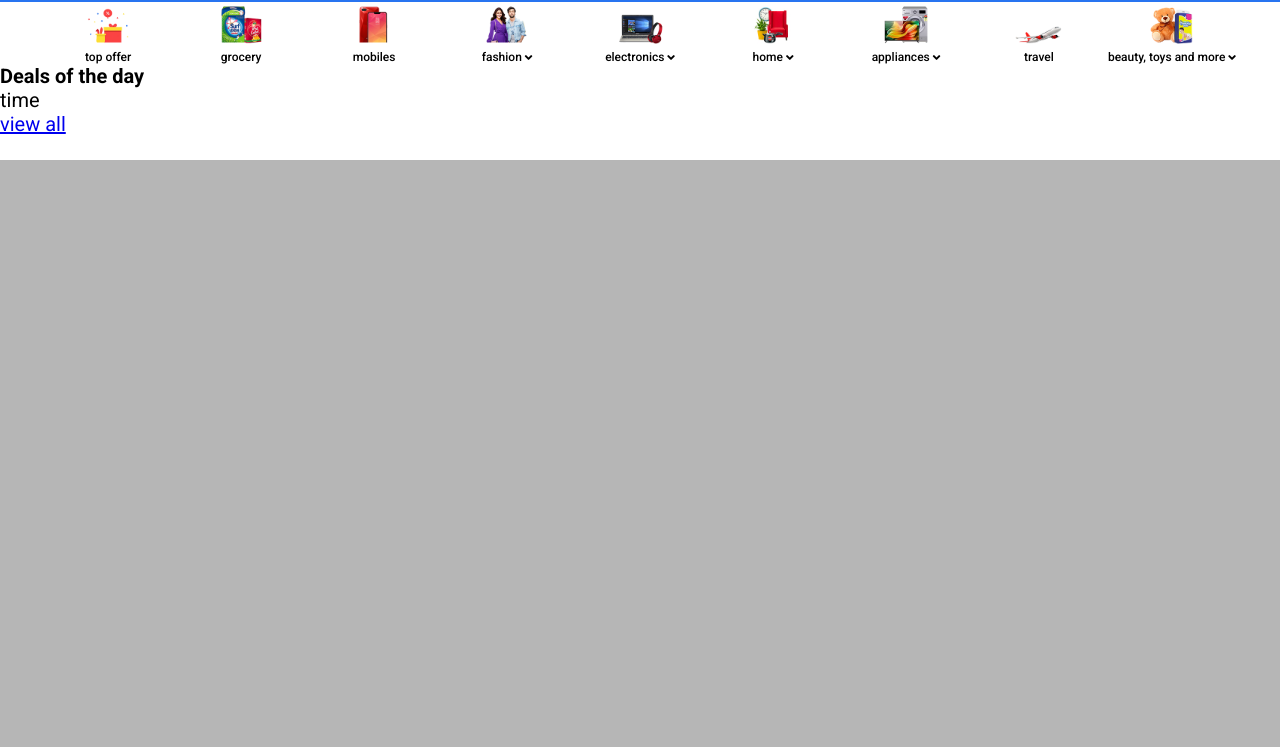
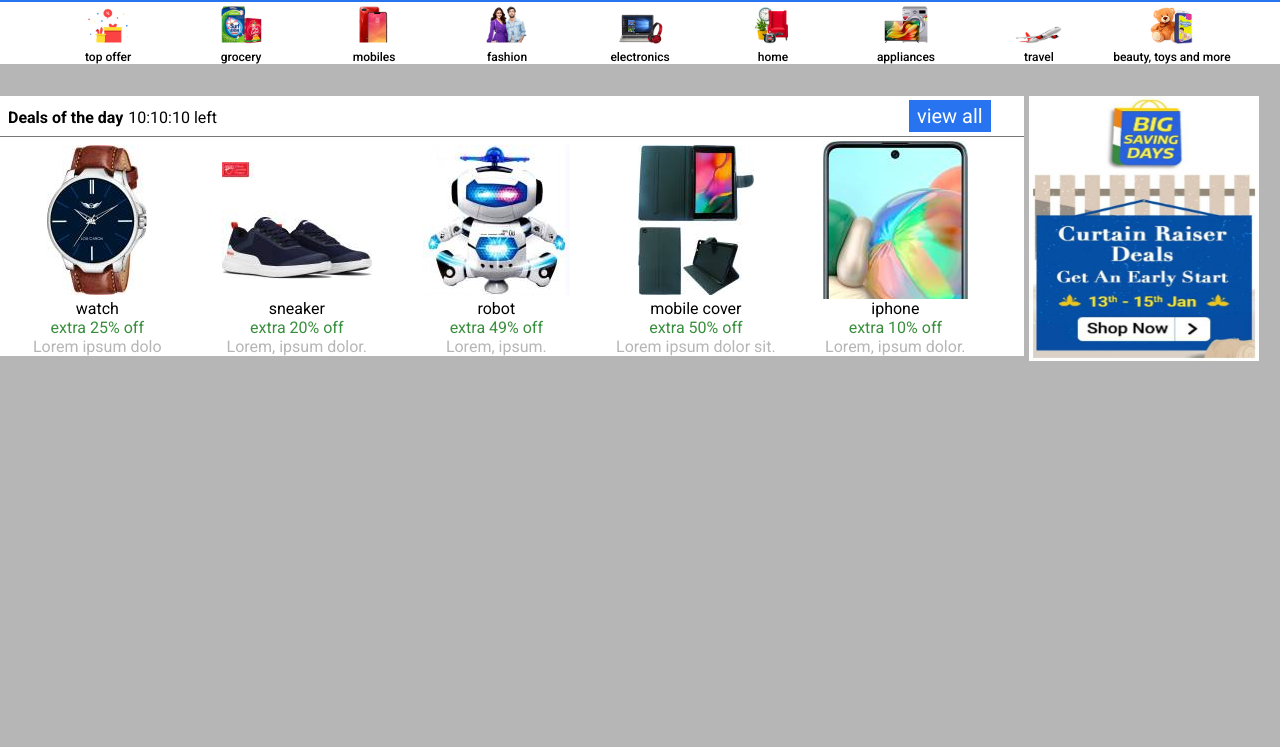
Before and after one commit to smeekas/flipkart, a plain HTML site: page index.html in a window 1280 px wide. Shown: the part 53-800 px from the top of the page. Drawn offline with Linux system fonts and the light colour scheme.

Commit message:
added middle section

```diff
--- a/index.html
+++ b/index.html
@@ -22,13 +22,19 @@
       <nav class="main_nav">
         <ul class="main_nav_items">
           <li class="main_nav_item login"><a href="#">Login</a></li>
-          <li class="main_nav_item"><a href="#">More <i class="fas fa-angle-down"></i></a></li>
-          <li class="main_nav_item"><a href="#"><i class="fas fa-shopping-cart"></i> Cart</a></li>
+          <li class="main_nav_item"><a href="#">More </a></li>
+          <li class="main_nav_item"><a href="#"> Cart</a></li>
         </ul>
       </nav>
-
+      <!-- <i class="fas fa-shopping-cart"></i> -->
+      <!-- <i class="fas fa-angle-down"></i>
+<i class="fas fa-angle-down"></i>
+<i class="fas fa-angle-down"></i>
+<i class="fas fa-angle-down"></i>
+<i class="fas fa-angle-down"></i>
+<i class="fas fa-angle-down"></i> -->
     </header>
-    <main>
+    <section id="top_items">
     <ul id="main_items">
 
      <li class="main_item" id="top_offer">
@@ -56,28 +62,28 @@
       <div class="main_item_img" id="fashion_img">
 
       </div>
-      <p class="main_item_txt">fashion <i class="fas fa-angle-down"></i></p>
+      <p class="main_item_txt">fashion </p>
     </li>
 
     <li class="main_item" id="electronics">
       <div class="main_item_img" id="electronics_img">
 
       </div>
-      <p class="main_item_txt">electronics <i class="fas fa-angle-down"></i></p>
+      <p class="main_item_txt">electronics </p>
     </li>
 
     <li class="main_item" id="home">
       <div class="main_item_img" id="home_img">
 
       </div>
-      <p class="main_item_txt">home <i class="fas fa-angle-down"></i></p>
+      <p class="main_item_txt">home </p>
     </li>
 
     <li class="main_item" id="appliances">
       <div class="main_item_img" id="appliances_img">
 
       </div>
-      <p class="main_item_txt">appliances <i class="fas fa-angle-down"></i></p>
+      <p class="main_item_txt">appliances </p>
     </li>
 
     <li class="main_item" id="travel">
@@ -91,31 +97,68 @@
       <div class="main_item_img" id="beauty_toys_img">
 
       </div>
-      <p class="main_item_txt">beauty, toys and more <i class="fas fa-angle-down"></i></p>
+      <p class="main_item_txt">beauty, toys and more </p>
     </li>
   </ul>
-  <section id="middle_section">
+
+  </section>
+  <section id="middle_items">
     <div id="deal_of_the_day">
       <div class="deal_info">
-        <h4> Deals of the day</h4>
-        <p>time</p>
-        <a href="#">view all</a>
+        <div class="deal_info_left">
+          <h4 class="deal_info_name"> Deals of the day</h4>
+          <p class="deal_info_time">10:10:10 left</p>
+        </div>
+        <div class="deal_info_link">
+          <a  href="#">view all</a>
+        </div>
       </div>
+
     <ul class="deal_items">
       <li class="deal_item">
-        <div class="deal_item_img">
+        <div id="deal_item_watch" class="deal_item_img">
 
         </div>
-        <p class="deal_item_name"></p>
-        <p class="deal_item_discount"></p>
-        <p class="deal_item_desc"></p>
+        <p class="deal_item_name">watch</p>
+        <p class="deal_item_discount">extra 25% off</p>
+        <p class="deal_item_desc">Lorem ipsum dolo</p>
+      </li>
+      <li class="deal_item">
+        <div id="deal_item_sneaker" class="deal_item_img">
+
+        </div>
+        <p class="deal_item_name">sneaker</p>
+        <p class="deal_item_discount">extra 20% off</p>
+        <p class="deal_item_desc">Lorem, ipsum dolor.</p>
+      </li>
+      <li class="deal_item">
+        <div id="deal_item_robot" class="deal_item_img">
+
+        </div>
+        <p class="deal_item_name">robot</p>
+        <p class="deal_item_discount">extra 49% off</p>
+        <p class="deal_item_desc">Lorem, ipsum.</p>
+      </li>
+      <li class="deal_item">
+        <div id="deal_item_mobile_cover" class="deal_item_img">
+
+        </div>
+        <p class="deal_item_name">mobile cover</p>
+        <p class="deal_item_discount">extra 50% off</p>
+        <p class="deal_item_desc">Lorem ipsum dolor sit.</p>
+      </li>
+      <li class="deal_item">
+        <div id="deal_item_iphone_7" class="deal_item_img">
+
+        </div>
+        <p class="deal_item_name">iphone</p>
+        <p class="deal_item_discount">extra 10% off</p>
+        <p class="deal_item_desc">Lorem, ipsum dolor.</p>
       </li>
     </ul>
   </div>
-    <div class="ad">
+  <img class="ad" src="./deal_of_the_day/ad.jpeg" alt="">
+  </section>
 
-    </div>
-  </section>
-  </main>
   </body>
 </html>
--- a/main.css
+++ b/main.css
@@ -79,7 +79,7 @@ body {
   width: 100%;
 margin: auto;
 }
-main{
+#top_items{
   background: white;
 }
 .main_item{
@@ -126,3 +126,107 @@ main{
 #beauty_toys_img{
   background: url(./below_header/beauty_toy_more.png) center/cover;
 }
+#middle_items{
+ /* border: 2px solid violet; */
+ display: inline-block;
+ width: 100%;
+  margin:32px auto;
+  /* margin: auto; */
+  /* text-align: center; */
+  /* height: %; */
+
+
+}
+#deal_of_the_day{
+  display: inline-block;
+  width: 80%;
+  height: 100%;
+  background-color: white;
+  vertical-align: center;
+
+}
+.deal_info{
+  /* border: 2px solid yellow; */
+  padding: 8px;
+  border-bottom: 1px solid rgb(119, 119, 119);
+}
+.deal_info_left, .deal_info_link{
+  display: inline-block;
+  width: 30%;
+}
+.deal_info_name,.deal_info_time{
+  display: inline-block;
+  font-size: 16px;
+  font-weight: light;
+}
+.deal_info_link{
+  width: 67%;
+  height: 100%;
+  /* border: 2px solid orange; */
+  text-align: right;
+}
+.deal_info_link a{
+  text-decoration: none;
+  color: white;
+  background: #2874f0;
+  padding: 4px 8px;
+}
+.deal_items{
+  /* border: 2px solid red; */
+  /* text-align: center; */
+  display: inline-block;
+  width: 100%;
+  padding-top: 4px;
+  overflow: visible;
+  height: 100%
+}
+.deal_item{
+
+  /* border: 2px solid blue; */
+  display: inline-block;
+  /* width: 142px; */
+  width: 19%;
+  height: 100%;
+  vertical-align: top;
+  text-align: center;
+}
+.deal_item_img{
+  /* border: 2px solid olive; */
+  width: 100%;
+  height: 158px;
+}
+.deal_item p{
+  font-size: 16px;
+}
+.deal_item_discount{
+  color: #388e3c;
+}
+.deal_item_desc{
+  color: #b6b6b6;
+}
+#deal_item_watch{
+  background: url(./deal_of_the_day/watch.jpeg) no-repeat center;
+}
+#deal_item_sneaker{
+  background: url(./deal_of_the_day/sneaker.jpeg) no-repeat center;
+}
+#deal_item_robot{
+  background: url(./deal_of_the_day/robot.jpeg) no-repeat center;
+}
+#deal_item_mobile_cover{
+  background: url(./deal_of_the_day/mobile_cover.jpeg) no-repeat center;
+}
+#deal_item_iphone_7{
+  background: url(./deal_of_the_day/galaxy_a71.jpeg) no-repeat;
+  background-position: top center;
+}
+.ad{
+  display: inline-block;
+  width: 18%;
+  /* border: 2px solid firebrick; */
+  /* vertical-align: top; */
+  /* width: 10%; */
+  height: 265px;
+  vertical-align: top;
+  /* background: url(./deal_of_the_day/ad.jpeg) cover;  */
+}
```
